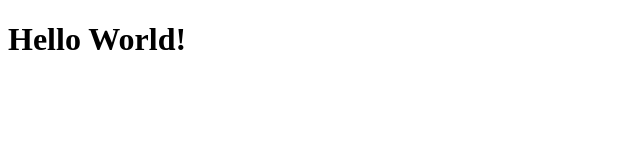
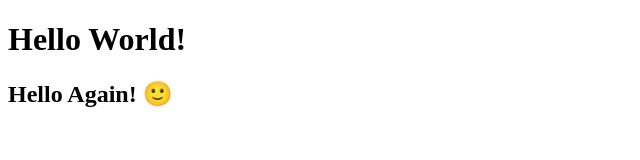
Before and after one commit to 202304-Students-ISDI-Coders-MAD/w1-ex3-juan-macias, a plain HTML site: page index.html in a window 1280 px wide. Shown: the whole page, without its empty margins (0-640 px from the left). Drawn offline with Linux system fonts and the light colour scheme.

Commit message:
Add subtitle in index.html

```diff
--- a/index.html
+++ b/index.html
@@ -10,5 +10,7 @@
     </head>
     <body>
         <h1>Hello World!</h1>
+
+        <h2>Hello Again! 🙂</h2>
     </body>
 </html>
```
